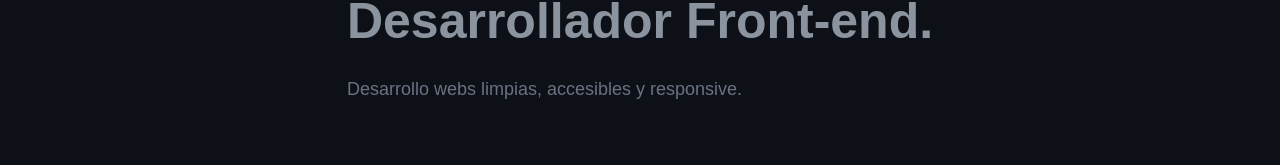
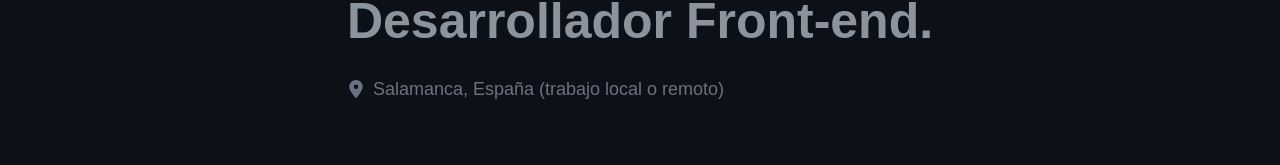
Before and after one commit to AllwarsGIT/portfolio-react, a Next.js app: page / in a window 1280 px wide. Shown: the part 246-411 px from the top of the page. Built offline with nearby package versions, Linux system fonts and the light colour scheme.

Commit message:
location update

```diff
--- a/src/components/Hero.tsx
+++ b/src/components/Hero.tsx
@@ -2,6 +2,7 @@
 import { FiGithub } from "react-icons/fi";
 import { FaLinkedin } from "react-icons/fa";
 import { useIntersectionObserver } from '../hooks/useIntersectionObserver';
+import { FaLocationDot } from "react-icons/fa6";
 
 const Hero: React.FC = () => {
 
@@ -30,10 +31,9 @@ const Hero: React.FC = () => {
             Desarrollador Front-end.
             </h3>
           </div>
-          <div className="">
-            <p className="text-grayTertiary text-sm md:text-base lg:text-lg">
-            Desarrollo webs limpias, accesibles y responsive.
-            </p>
+          <div className="flex items-center text-grayTertiary text-sm md:text-base lg:text-lg">
+            <FaLocationDot className="mr-2" />
+            <span>Salamanca, España (trabajo local o remoto)</span>
           </div>
           <div className="block self-center md:hidden">
             <ul className="mt-8 text-graySecondary flex flex-row">
```
